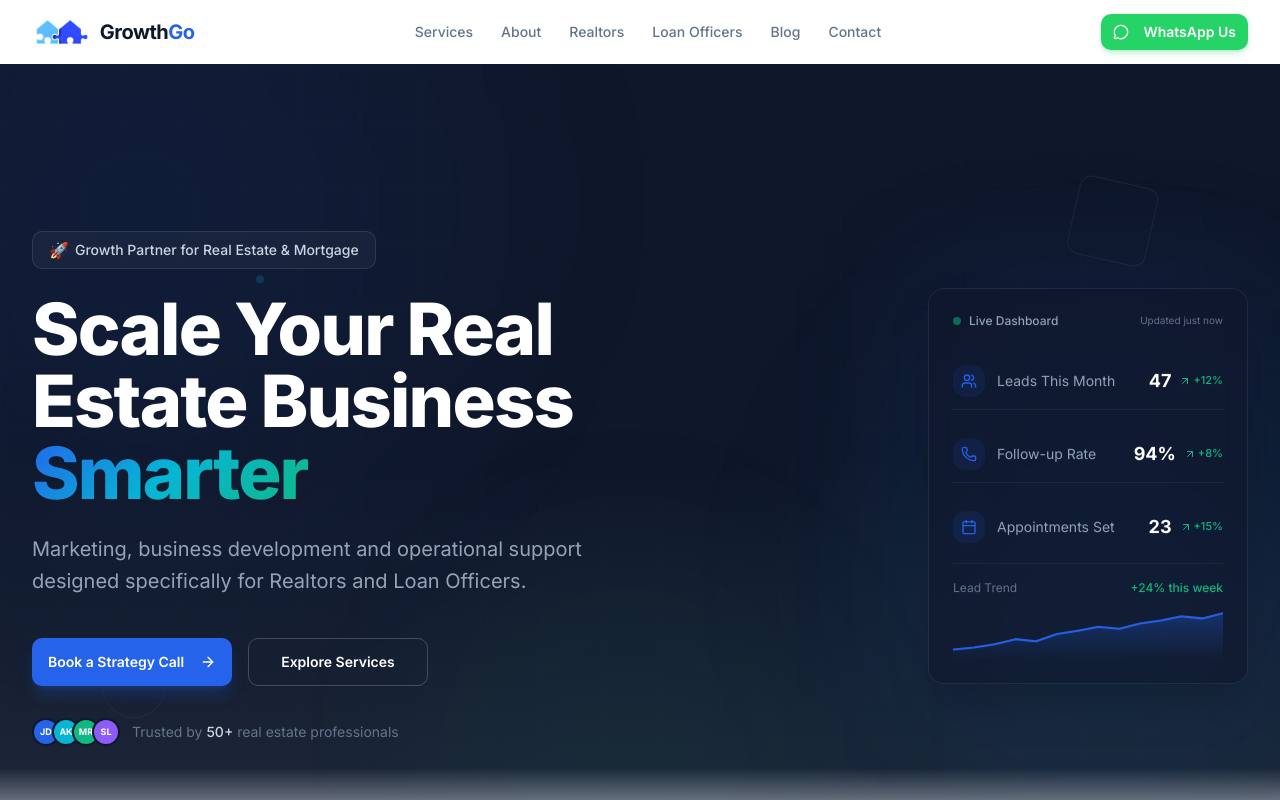
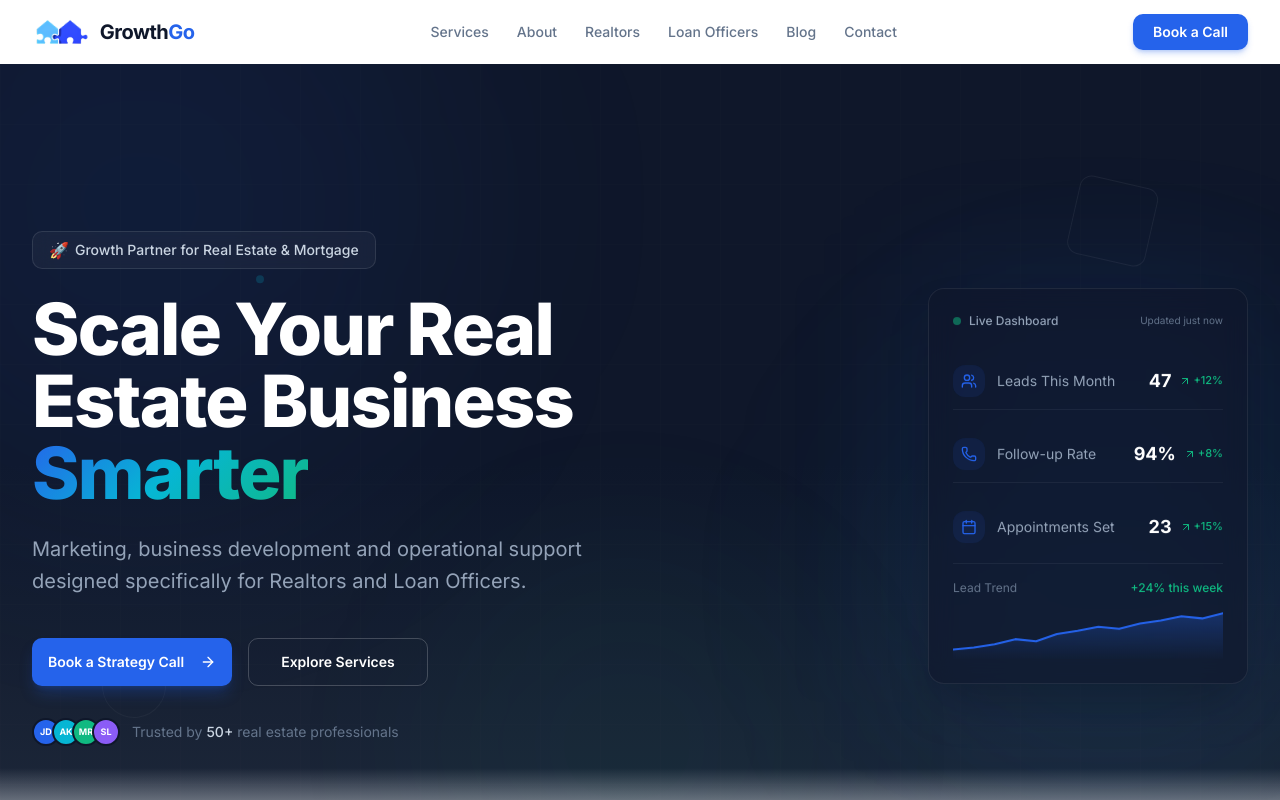
Before and after one commit to carloscovaleda110998/GrowthGo-Website, a Next.js app: page / in a window 1280 px wide. Shown: the top 800 px of the page. Built offline with nearby package versions, Linux system fonts and the light colour scheme.

Commit message:
ece7ab07-e7e2-44a3-819b-0bf83f00add8

```diff
--- a/src/components/layout/Footer.tsx
+++ b/src/components/layout/Footer.tsx
@@ -11,7 +11,6 @@ import {
   Instagram,
   ArrowRight,
   Shield,
-  MessageCircle,
 } from 'lucide-react'
 
 import { Button } from '@/components/ui/button'
@@ -172,11 +171,11 @@ export default function Footer({ onOpenAdmin }: FooterProps) {
               rel="noopener noreferrer"
             >
               <Button
-                className="bg-[#25D366] hover:bg-[#20BD5A] text-white font-semibold shadow-md shadow-[#25D366]/25 transition-all duration-200 hover:shadow-lg w-full sm:w-auto"
+                className="bg-[#2563EB] hover:bg-[#1E3A8A] text-white font-semibold shadow-md shadow-[#2563EB]/25 transition-all duration-200 hover:shadow-lg w-full sm:w-auto"
                 size="default"
               >
-                <MessageCircle className="mr-1.5 h-4 w-4" />
-                WhatsApp Us
+                Book a Call
+                <ArrowRight className="ml-1 h-4 w-4" />
               </Button>
             </a>
           </div>
--- a/src/components/layout/Navbar.tsx
+++ b/src/components/layout/Navbar.tsx
@@ -2,7 +2,7 @@
 
 import { useState, useEffect } from 'react'
 import { motion } from 'framer-motion'
-import { Menu, MessageCircle } from 'lucide-react'
+import { Menu } from 'lucide-react'
 import Image from 'next/image'
 import Link from 'next/link'
 
@@ -104,11 +104,10 @@ export default function Navbar() {
             rel="noopener noreferrer"
           >
             <Button
-              className="bg-[#25D366] hover:bg-[#20BD5A] text-white font-semibold px-5 shadow-md shadow-[#25D366]/25 transition-all duration-200 hover:shadow-lg hover:shadow-[#25D366]/30"
+              className="bg-[#2563EB] hover:bg-[#1E3A8A] text-white font-semibold px-5 shadow-md shadow-[#2563EB]/25 transition-all duration-200 hover:shadow-lg hover:shadow-[#2563EB]/30"
               size="default"
             >
-              <MessageCircle className="mr-1.5 h-4 w-4" />
-              WhatsApp Us
+              Book a Call
             </Button>
           </a>
         </div>
@@ -168,11 +167,10 @@ export default function Navbar() {
                     rel="noopener noreferrer"
                   >
                     <Button
-                      className="w-full bg-[#25D366] hover:bg-[#20BD5A] text-white font-semibold shadow-md shadow-[#25D366]/25 transition-all duration-200"
+                      className="w-full bg-[#2563EB] hover:bg-[#1E3A8A] text-white font-semibold shadow-md shadow-[#2563EB]/25 transition-all duration-200"
                       size="lg"
                     >
-                      <MessageCircle className="mr-1.5 h-4 w-4" />
-                      WhatsApp Us
+                      Book a Call
                     </Button>
                   </a>
                 </SheetClose>
--- a/src/components/sections/ContactSection.tsx
+++ b/src/components/sections/ContactSection.tsx
@@ -12,7 +12,6 @@ import {
   MapPin,
   Calendar,
   Loader2,
-  MessageCircle,
 } from 'lucide-react'
 import { toast } from 'sonner'
 import { Button } from '@/components/ui/button'
@@ -355,10 +354,10 @@ export default function ContactSection() {
               >
                 <Button
                   size="lg"
-                  className="w-full bg-[#25D366] text-white shadow-lg shadow-[#25D366]/25 transition-all duration-200 hover:bg-[#20BD5A] hover:shadow-xl"
+                  className="w-full bg-[#10B981] text-white shadow-lg shadow-[#10B981]/25 transition-all duration-200 hover:bg-[#059669] hover:shadow-xl"
                 >
-                  <MessageCircle className="mr-2 size-4" />
-                  WhatsApp Us
+                  <Calendar className="mr-2 size-4" />
+                  Book a Call
                 </Button>
               </a>
 
--- a/src/components/sections/FinalCTASection.tsx
+++ b/src/components/sections/FinalCTASection.tsx
@@ -1,7 +1,7 @@
 'use client'
 
 import { motion } from 'framer-motion'
-import { ArrowRight, Phone, MessageCircle } from 'lucide-react'
+import { ArrowRight, Phone } from 'lucide-react'
 import { Button } from '@/components/ui/button'
 
 export default function FinalCTASection() {
@@ -61,16 +61,16 @@ export default function FinalCTASection() {
           className="mt-10 flex flex-col items-center gap-4 sm:flex-row sm:justify-center"
         >
           <a
-            href="https://wa.me/573018353436?text=Hi%20GrowthGo%2C%20I%20am%20interested%20your%20services!"
+            href="https://wa.me/573018353436?text=Hi%20GrowthGo%2C%20I%20am%20interested%20in%20your%20services!"
             target="_blank"
             rel="noopener noreferrer"
           >
             <Button
               size="lg"
-              className="bg-[#25D366] px-8 py-6 text-base font-semibold text-white shadow-lg shadow-[#25D366]/25 transition-all duration-200 hover:bg-[#20BD5A] hover:shadow-xl hover:shadow-[#25D366]/30"
+              className="bg-[#2563EB] px-8 py-6 text-base font-semibold text-white shadow-lg shadow-[#2563EB]/25 transition-all duration-200 hover:bg-[#1D4ED8] hover:shadow-xl hover:shadow-[#2563EB]/30"
             >
-              <MessageCircle className="mr-2 size-4" />
-              WhatsApp Us
+              Book Your Free Strategy Call
+              <ArrowRight className="ml-2 size-4" />
             </Button>
           </a>
           <a href="#contact">
@@ -80,7 +80,7 @@ export default function FinalCTASection() {
               className="border-white/30 bg-transparent px-8 py-6 text-base font-semibold text-white backdrop-blur-sm transition-all duration-200 hover:border-white/50 hover:bg-white/10"
             >
               <Phone className="mr-2 size-4" />
-              Contact Form
+              Contact Us
             </Button>
           </a>
         </motion.div>
```
